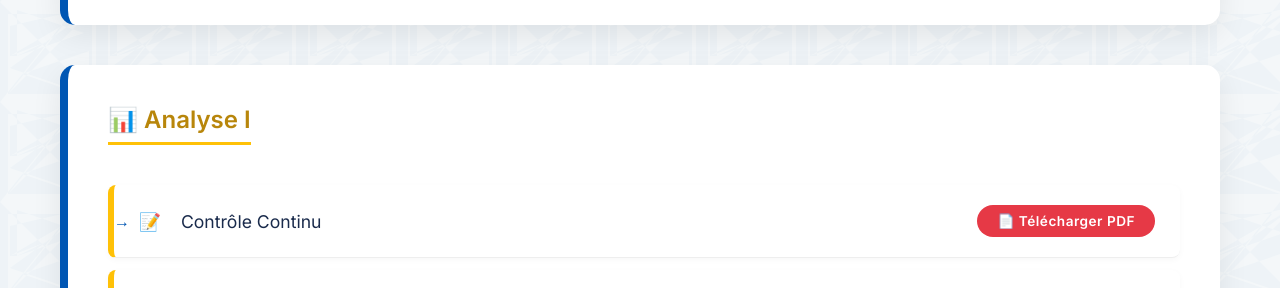
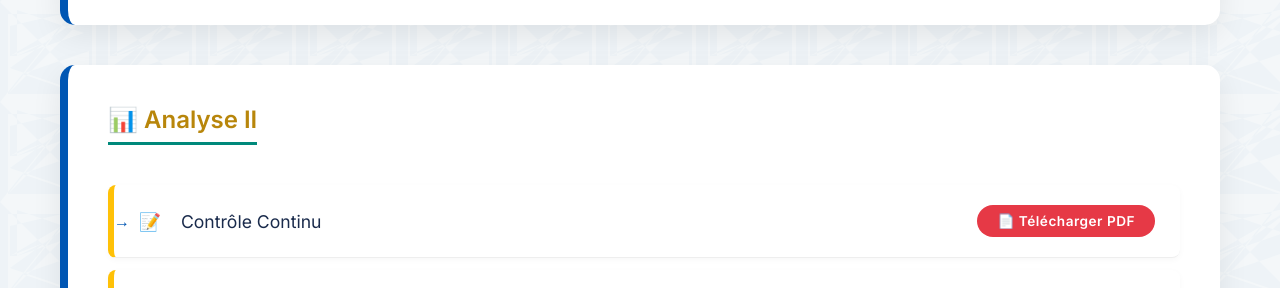
Before and after one commit to mahmoudmath/mahmoudmath.github.io, a Jekyll site: the page examens-25-26.html, which Jekyll copies as it is, in a window 1280 px wide. Shown: the part 698-986 px from the top of the page. Built offline with Jekyll 4.4.1, drawn with Linux system fonts in a browser that asks for light colours.

Commit message:
Update examens-25-26.html

```diff
--- a/examens-25-26.html
+++ b/examens-25-26.html
@@ -213,8 +213,8 @@ height="0" width="0" style="display:none;visibility:hidden"></iframe></noscript>
             </ul>
         </section>
           <section class="presentation" data-aos="fade-up">
-            <h3 style="border-bottom: 3px solid #ffc107;">📊 Analyse I</h3>
-            <ul class="resource-list">
+          <h3 style="border-bottom: 3px solid #00897b;">📊 Analyse II</h3>
+              <ul class="resource-list">
                 <li>
                     <span>
                         <span class="exam-icon">📝</span> Contrôle Continu
```
